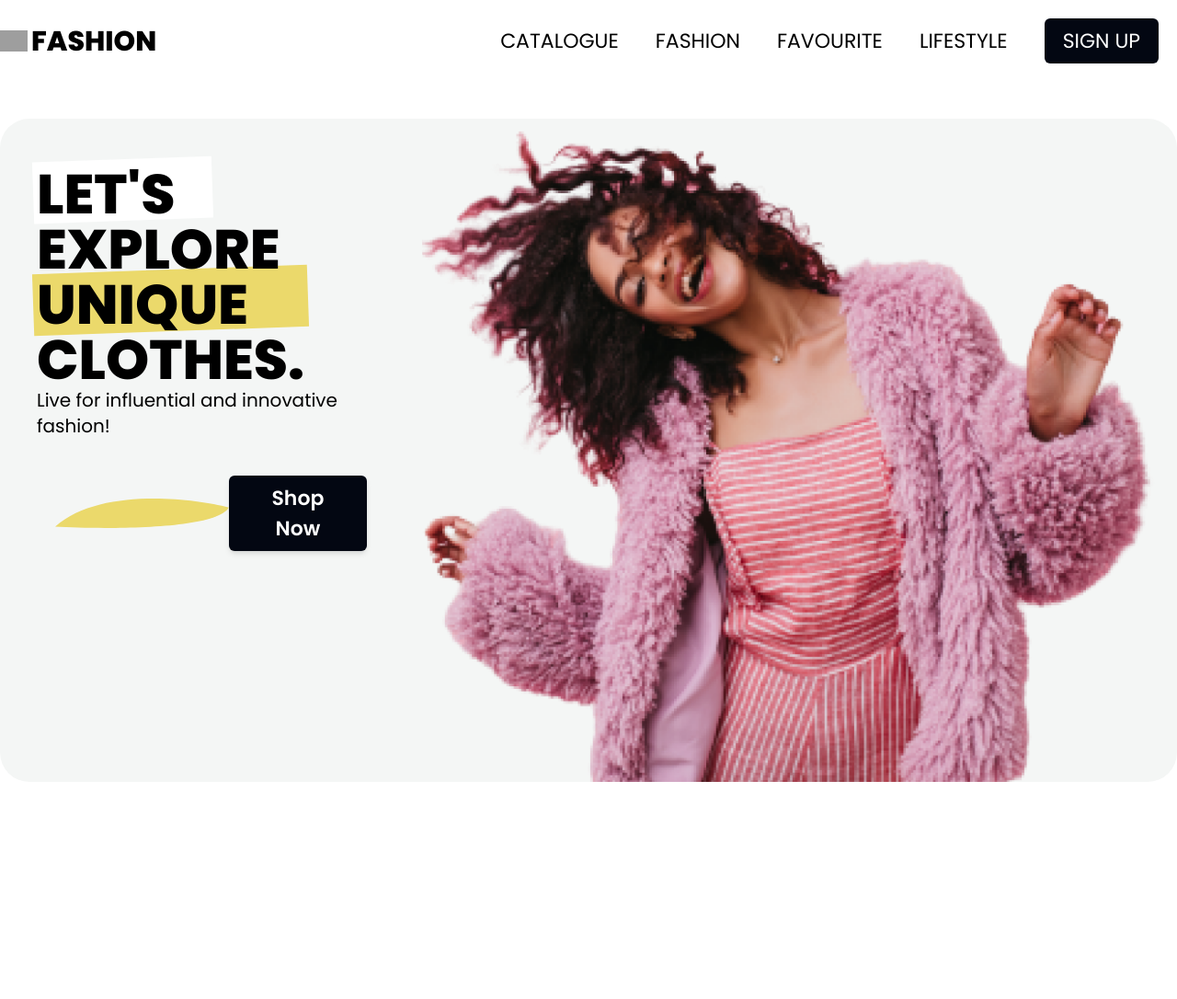
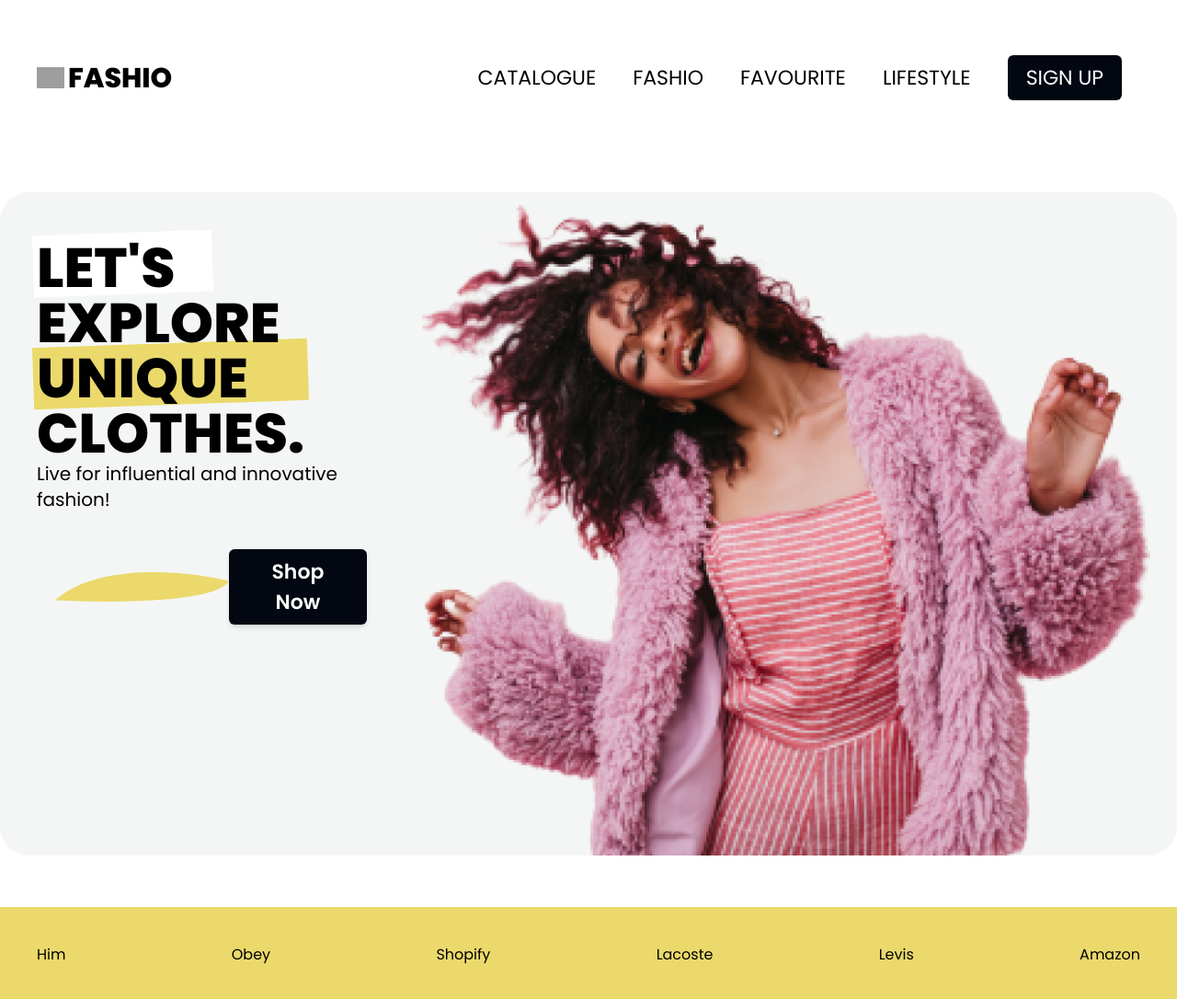
Before and after one commit to iamsabbirsobhani/fashion, a Next.js app: page / in a window 1280 px wide. Shown: the top 1086 px of the page at 92% size. Before the commit the page ends 850 px from the top, so only its background shows below. Built offline with nearby package versions, Linux system fonts and the light colour scheme; grey boxes are pictures that could not be loaded.

Commit message:
add Section Two

```diff
--- a/app/page.tsx
+++ b/app/page.tsx
@@ -1,12 +1,14 @@
 import Navbar from '@/components/Navbar';
 import SectionOne from '@/components/section-one';
+import SectionTwo from '@/components/section-two';
 import Image from 'next/image';
 
 export default function Home() {
   return (
-    <main className="max-w-7xl m-auto">
+    <main className=" m-auto">
       <Navbar />
       <SectionOne />
+      <SectionTwo />
     </main>
   );
 }
--- a/components/Navbar/DeskNav/index.tsx
+++ b/components/Navbar/DeskNav/index.tsx
@@ -3,7 +3,7 @@ import Image from 'next/image';
 export default function DeskNav() {
   return (
     <nav className="">
-      <ul className="flex justify-between">
+      <ul className="flex justify-between p-10">
         <li className="flex justify-center items-center">
           <div className="mr-1">
             <Image
@@ -13,7 +13,7 @@ export default function DeskNav() {
               height={30}
             />
           </div>
-          <h1 className="text-3xl font-extrabold uppercase">Fashion</h1>
+          <h1 className="text-3xl font-extrabold uppercase">Fashio</h1>
         </li>
 
         <li className="">
@@ -28,7 +28,7 @@ export default function DeskNav() {
 
             <li>
               <div>
-                <button className=" text-[22px] m-5 uppercase">Fashion</button>
+                <button className=" text-[22px] m-5 uppercase">Fashio</button>
               </div>
             </li>
 
--- a/components/section-one/index.tsx
+++ b/components/section-one/index.tsx
@@ -3,7 +3,7 @@ import Image from 'next/image';
 export default function SectionOne() {
   return (
     <section className=" section-one mt-10">
-      <div className=" max-w-7xl bg-[#F4F6F5] relative rounded-[2rem] flex justify-between z-20">
+      <div className=" max-w-7xl m-auto bg-[#F4F6F5] relative rounded-[2rem] flex justify-between z-20">
         <div className=" p-10">
           <div className=" relative font-extrabold text-6xl uppercase">
             <span className="relative top-3 before:absolute before:w-[130%] before:-z-10 before:h-[80%] before:bg-white before:-rotate-2 before:top-1 before:-left-1">
--- /dev/null
+++ b/components/section-two/index.tsx
@@ -0,0 +1,12 @@
+export default function SectionTwo() {
+  return (
+    <div className=" w-full bg-[#EBD96B] p-10 mt-14 flex justify-between">
+      <div>Him</div>
+      <div>Obey</div>
+      <div>Shopify</div>
+      <div>Lacoste</div>
+      <div>Levis</div>
+      <div>Amazon</div>
+    </div>
+  );
+}
```
Also changed, not shown: 1 other file (tests, documents, lock files or other folders).
